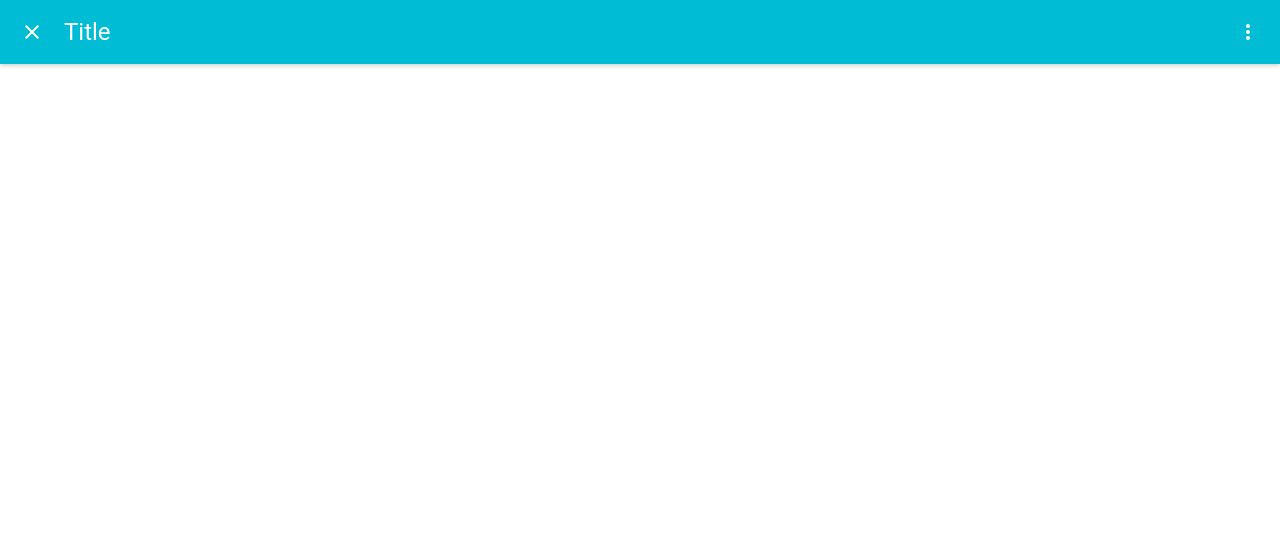
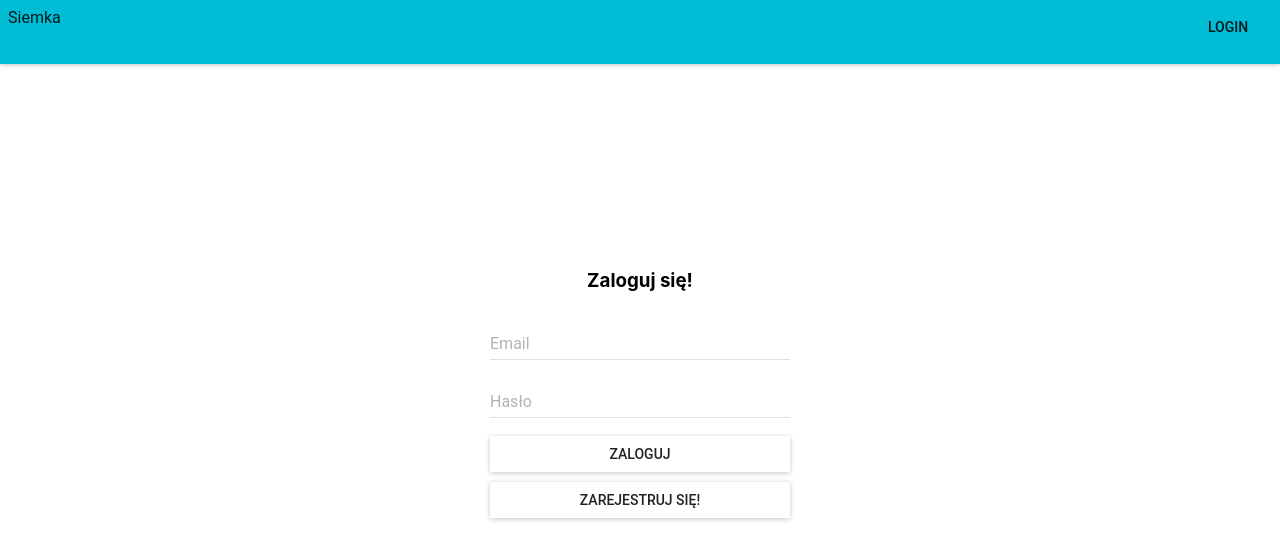
Before and after one commit to KrystianPietron/localhost-test, a React (Create React App) app: page / in a window 1280 px wide. Shown: the top 560 px of the page. Built offline with nearby package versions, Linux system fonts and the light colour scheme.

Commit message:
add auth

```diff
--- a/src/App.js
+++ b/src/App.js
@@ -1,10 +1,12 @@
 import React, { Component } from 'react';
 import AppBar from './components/AppBar';
+import Auth from './components/Auth';
 
 
 const App = (props) => (
   <div>
     <AppBar />
+    <Auth />
   </div>
 )
 export default App;
--- a/src/components/AppBar/AppBar.js
+++ b/src/components/AppBar/AppBar.js
@@ -1,7 +1,7 @@
 import React, { Component } from 'react';
 import AppBar from 'material-ui/AppBar';
 import IconButton from 'material-ui/IconButton';
-import NavigationClose from 'material-ui/svg-icons/navigation/close';
+import Navigation from 'material-ui/svg-icons/action/reorder';
 import { connect } from 'react-redux'
 
 import Logged from './LoggedMenu'
@@ -11,13 +11,14 @@ Logged.muiName = 'IconMenu';
 
 const AppBarExampleComposition = props => (
     <AppBar
-        title="Title"
-        iconElementLeft={<IconButton><NavigationClose /></IconButton>}
+        title={props.userApp}
+        iconElementLeft={props.isLogged ? <IconButton><Navigation /></IconButton>: <div>Siemka</div>}
         iconElementRight={props.isLogged ? <Logged /> : <Login />}
     />
 )
 const mapStateToProps = state => ({
-    isLogged: state.appbar.logged
+    isLogged: state.appbar.logged,
+    userApp: state.appbar.userApp
 })
 
 export default connect(mapStateToProps, null)(AppBarExampleComposition);
--- /dev/null
+++ b/src/components/Auth/Auth.css
@@ -0,0 +1,8 @@
+.Auth_section{
+    display:  flex;
+    flex-direction: column;
+    align-items: center;
+    justify-content: center;
+    height: 80vh;
+    width: 100vw;
+}
--- a/src/components/Auth/Auth.js
+++ b/src/components/Auth/Auth.js
@@ -0,0 +1,50 @@
+import React from 'react'
+import RaisedButton from 'material-ui/RaisedButton'
+import TextField from 'material-ui/TextField'
+import { connect } from 'react-redux'
+import './Auth.css'
+const style = {
+    text: {
+        width: "300px",
+        margin: "10px 20px 0 20px"
+    },
+    button: {
+        width: "300px",
+        margin: "10px 20px 0 20px"
+    },
+}
+
+
+const Auth = props => (
+    <section
+        className="Auth_section"
+    >
+        <h3>Zaloguj się!</h3>
+        <TextField
+            style={style.text}
+            hintText="Email"
+        />
+        <TextField
+            style={style.text}
+            hintText="Hasło"
+            type="password"
+        />
+        <RaisedButton
+            style={style.button}
+            label="Zaloguj"
+        />
+        <RaisedButton
+            style={style.button}
+            label="Zarejestruj się!"
+        />
+    </section>
+)
+
+const mapStateToProps = state => ({
+
+})
+const mapDispatchToProps = dispatch => ({
+
+})
+
+export default connect()(Auth)
--- a/src/state/appbar.js
+++ b/src/state/appbar.js
@@ -2,7 +2,8 @@ const LOGGED = 'appbar/LOGGED'
 const UN_LOGGED = 'appbar/UN_LOGGED'
 
 const INITIAL_STATE = {
-    logged: true,
+    logged: false,
+    userApp: null
 }
 
 export const LoginAction = () => ({
@@ -12,17 +13,20 @@ export const LoginAction = () => ({
 export const UnLoggedAction = () => ({
     type: UN_LOGGED
 })
+
 export default (state = INITIAL_STATE, action) => {
     switch (action.type) {
         case LOGGED:
             return {
                 ...state,
                 logged: true,
+                userApp: "Witaj krystianpietr@gmail.com"
             }
         case UN_LOGGED:
             return {
                 ...state,
                 logged: false,
+                userApp: null
             }
         default:
             return state
--- a/src/store.js
+++ b/src/store.js
@@ -7,10 +7,12 @@ import {
 import thunk from 'redux-thunk'
 
 import appbar from './state/appbar'
+import auth from './state/auth'
 
 
 const reducer = combineReducers({
-    appbar
+    appbar,
+    auth
 })
 
 const composeEnhancers = window.__REDUX_DEVTOOLS_EXTENSION_COMPOSE__ || compose
```
Also changed, not shown: src/state/auth.js (added).
